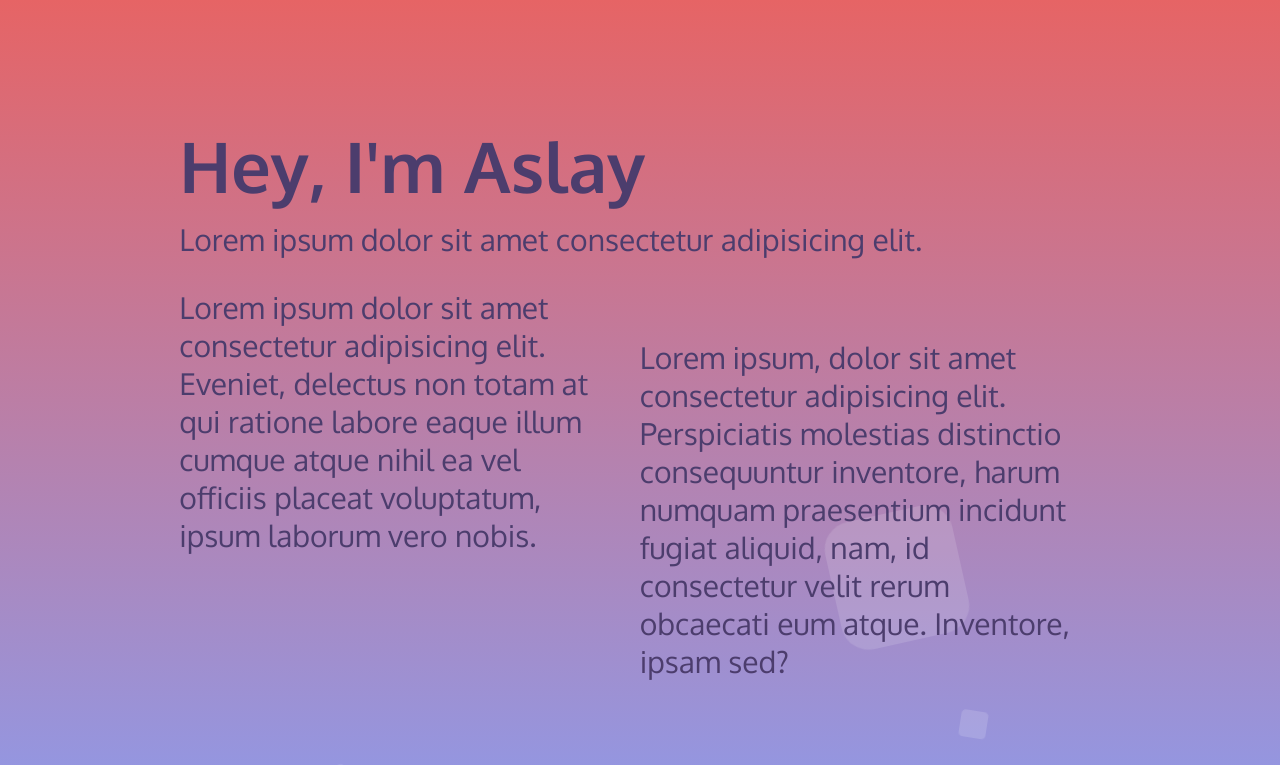
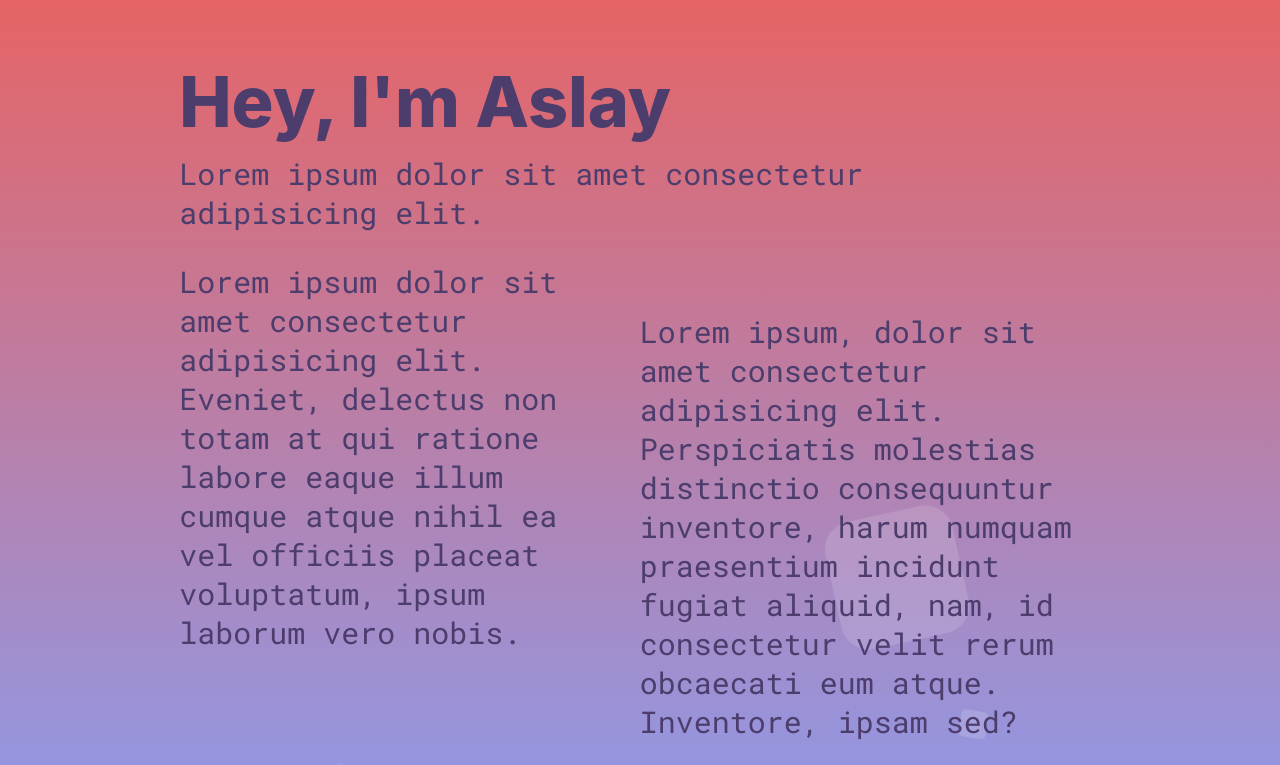
Before and after one commit to aslayclevisson/MyPortfolio, a React (Create React App) app: page / in a window 1280 px wide. Shown: the top 765 px of the page. Built offline with nearby package versions, Linux system fonts and the light colour scheme.

Commit message:
added new main font in Global.css file

```diff
--- a/src/global.css
+++ b/src/global.css
@@ -1,4 +1,4 @@
-@import url('https://fonts.googleapis.com/css2?family=Oxygen:wght@300;400;700&display=swap');
+@import url('https://fonts.googleapis.com/css2?family=Roboto+Mono:wght@300;400;500;600;700&display=swap');
 
 :root {
     --color-main-description: #4c3d6d;
@@ -19,11 +19,12 @@ html {
 }
 
 body {
-    font-family: "Oxygen", sans-serif;
+    font-family: "Roboto Mono", monospace;
 }
 
 h1 {
-    font-weight: 700;
+    font-family: -apple-system, BlinkMacSystemFont, 'Segoe UI', Roboto, Oxygen, Ubuntu, Cantarell, monospace;
+    font-weight: 800;
 }
 
 
```
